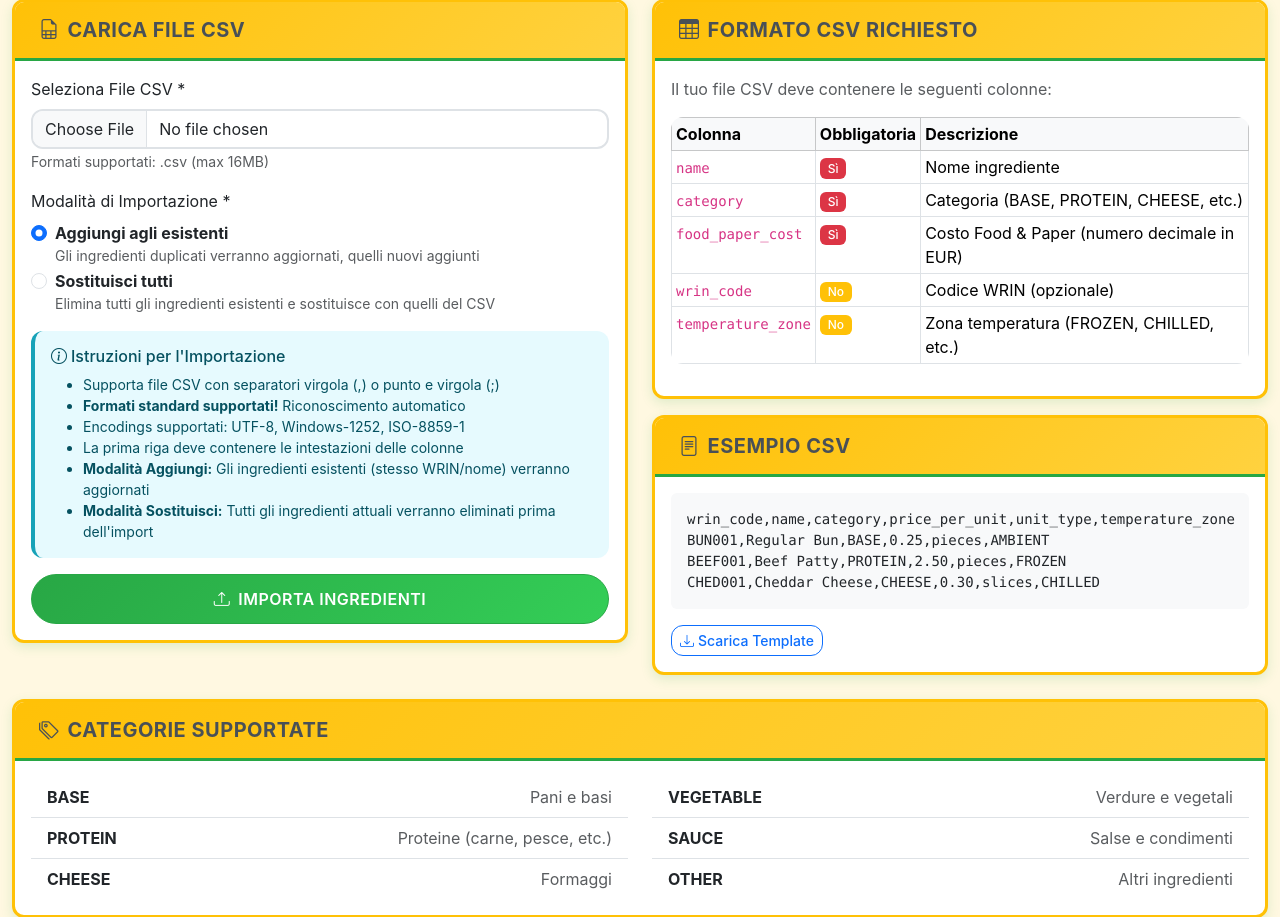
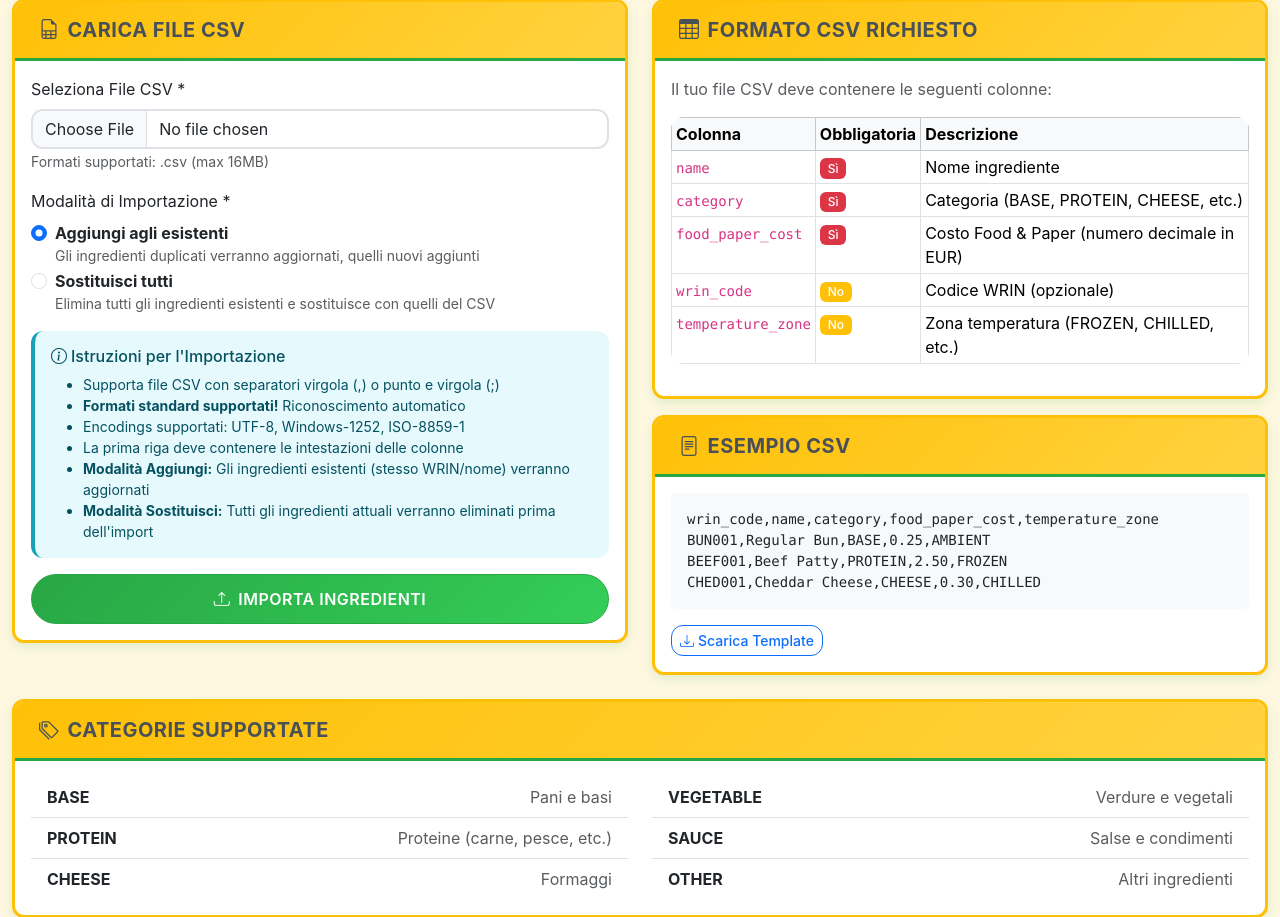
Before and after one commit to Listino2025/menu-builder-app, a Flask app: page /ingredients/import in a window 1280 px wide. Shown: the part 183-1100 px from the top of the page. Run offline with Flask 3, Linux system fonts and the light colour scheme; a user stored in the database is signed in.

Commit message:
fix edit ingredients

```diff
--- a/app/routes/ingredients.py
+++ b/app/routes/ingredients.py
@@ -56,22 +56,11 @@ def create_ingredient():
                                          temp_zones=Ingredient.TEMP_ZONES,
                                          form_data=request.form)
 
-            # Validate unit type
-            valid_units = ['kg', 'g', 'hg', 'dag', 'dg', 'l', 'dl', 'cl', 'ml', 'pieces', 'slices', 'portions']
-            unit_type = request.form['unit_type']
-            if unit_type not in valid_units:
-                flash(f'Invalid unit type. Please select from: {", ".join(valid_units)}', 'error')
-                return render_template('ingredients/create.html',
-                                     categories=Ingredient.CATEGORIES,
-                                     temp_zones=Ingredient.TEMP_ZONES,
-                                     form_data=request.form)
-
             ingredient = Ingredient(
                 wrin_code=wrin_code,
                 name=request.form['name'],
                 category=request.form['category'],
-                price_per_unit=float(request.form['price_per_unit']),
-                unit_type=unit_type,
+                food_paper_cost=float(request.form['food_paper_cost']),
                 temperature_zone=request.form.get('temperature_zone'),
                 created_by=current_user.id
             )
@@ -83,7 +72,7 @@ def create_ingredient():
             return redirect(url_for('main.ingredients'))
 
         except ValueError as e:
-            flash('Invalid price format. Please enter a valid number.', 'error')
+            flash('Invalid cost format. Please enter a valid number.', 'error')
             return render_template('ingredients/create.html',
                                  categories=Ingredient.CATEGORIES,
                                  temp_zones=Ingredient.TEMP_ZONES,
@@ -92,8 +81,6 @@ def create_ingredient():
             db.session.rollback()
             if 'wrin_code' in str(e).lower() and 'unique' in str(e).lower():
                 flash(f'WRIN code already exists. Please use a different code.', 'error')
-            elif 'unit_type' in str(e).lower() and 'check' in str(e).lower():
-                flash(f'Invalid unit type. Please select a valid unit.', 'error')
             else:
                 flash(f'Error creating ingredient: {str(e)}', 'error')
             return render_template('ingredients/create.html',
@@ -124,21 +111,10 @@ def edit_ingredient(id):
                                          categories=Ingredient.CATEGORIES,
                                          temp_zones=Ingredient.TEMP_ZONES)
 
-            # Validate unit type
-            valid_units = ['kg', 'g', 'hg', 'dag', 'dg', 'l', 'dl', 'cl', 'ml', 'pieces', 'slices', 'portions']
-            unit_type = request.form['unit_type']
-            if unit_type not in valid_units:
-                flash(f'Invalid unit type. Please select from: {", ".join(valid_units)}', 'error')
-                return render_template('ingredients/edit.html',
-                                     ingredient=ingredient,
-                                     categories=Ingredient.CATEGORIES,
-                                     temp_zones=Ingredient.TEMP_ZONES)
-
             ingredient.wrin_code = wrin_code
             ingredient.name = request.form['name']
             ingredient.category = request.form['category']
-            ingredient.price_per_unit = float(request.form['price_per_unit'])
-            ingredient.unit_type = unit_type
+            ingredient.food_paper_cost = float(request.form['food_paper_cost'])
             ingredient.temperature_zone = request.form.get('temperature_zone')
 
             db.session.commit()
@@ -147,13 +123,13 @@ def edit_ingredient(id):
             return redirect(url_for('main.ingredients'))
 
         except ValueError as e:
-            flash('Invalid price format. Please enter a valid number.', 'error')
+            flash('Invalid cost format. Please enter a valid number.', 'error')
         except Exception as e:
             db.session.rollback()
+            print(f"DEBUG: Error updating ingredient: {str(e)}")  # Debug log
+            print(f"DEBUG: Form data: {dict(request.form)}")  # Debug log
             if 'wrin_code' in str(e).lower() and 'unique' in str(e).lower():
                 flash(f'WRIN code already exists. Please use a different code.', 'error')
-            elif 'unit_type' in str(e).lower() and 'check' in str(e).lower():
-                flash(f'Invalid unit type. Please select a valid unit.', 'error')
             else:
                 flash(f'Error updating ingredient: {str(e)}', 'error')
 
@@ -270,7 +246,7 @@ def import_ingredients():
 
                 # Check if it's standard restaurant format
                 is_standard_format = False
-                standard_columns = ['Material group', 'WRIN code', 'Article description', 'Case unit', 'Temperature zone', 'Price']
+                standard_columns = ['Material group', 'WRIN code', 'Article description', 'Temperature zone', 'Price']
 
                 # Clean column names and check for standard format
                 df.columns = [str(col).strip() for col in df.columns]
@@ -284,7 +260,6 @@ def import_ingredients():
                         'Article description': 'name',
                         'Material group': 'material_group_raw',
                         'WRIN code': 'wrin_code',
-                        'Case unit': 'unit_type_raw',
                         'Temperature zone': 'temperature_zone_raw',
                         'Price': 'price_raw'
                     })
@@ -327,14 +302,6 @@ def import_ingredients():
 
                     df['category'] = df.apply(lambda row: map_category(row['material_group_raw'], row['name']), axis=1)
 
-                    # Convert unit types
-                    unit_mapping = {
-                        'CES': 'pieces',
-                        'CAR': 'kg',
-                        'LT': 'l',
-                        'KG': 'kg'
-                    }
-                    df['unit_type'] = df['unit_type_raw'].map(unit_mapping).fillna('pieces')
 
                     # Convert temperature zones
                     temp_mapping = {
@@ -361,11 +328,11 @@ def import_ingredients():
                         except:
                             return 0.0
 
-                    df['price_per_unit'] = df['price_raw'].apply(convert_price)
+                    df['food_paper_cost'] = df['price_raw'].apply(convert_price)
 
                 else:
                     # Standard format check
-                    required_columns = ['name', 'category', 'price_per_unit', 'unit_type']
+                    required_columns = ['name', 'category', 'food_paper_cost']
                     df.columns = df.columns.str.lower().str.strip()
 
                     missing_columns = [col for col in required_columns if col not in df.columns]
@@ -429,7 +396,7 @@ def import_ingredients():
                         # Skip rows with missing required data
                         if pd.isna(row['name']) or row['name'] == '' or str(row['name']).strip() == '':
                             continue
-                        if pd.isna(row['price_per_unit']) or row['price_per_unit'] == '':
+                        if pd.isna(row['food_paper_cost']) or row['food_paper_cost'] == '':
                             continue
 
                         # Check if ingredient already exists (only in add mode)
@@ -445,8 +412,7 @@ def import_ingredients():
                             # Update existing ingredient
                             existing.name = row['name']
                             existing.category = row['category']
-                            existing.price_per_unit = float(row['price_per_unit'])
-                            existing.unit_type = row['unit_type']
+                            existing.food_paper_cost = float(row['food_paper_cost'])
                             if 'wrin_code' in df.columns:
                                 existing.wrin_code = row['wrin_code'] if pd.notna(row['wrin_code']) else None
                             if 'temperature_zone' in df.columns:
@@ -459,8 +425,7 @@ def import_ingredients():
                                 wrin_code=row['wrin_code'] if 'wrin_code' in df.columns and pd.notna(row['wrin_code']) else None,
                                 name=row['name'],
                                 category=row['category'],
-                                price_per_unit=float(row['price_per_unit']),
-                                unit_type=row['unit_type'],
+                                food_paper_cost=float(row['food_paper_cost']),
                                 temperature_zone=row['temperature_zone'] if 'temperature_zone' in df.columns and pd.notna(row['temperature_zone']) else None,
                                 created_by=current_user.id
                             )
@@ -511,10 +476,10 @@ def import_ingredients():
     # Show sample CSV format
     sample_data = {
         'Sample CSV Format': [
-            'wrin_code,name,category,price_per_unit,unit_type,temperature_zone',
-            'BUN001,Regular Bun,BASE,0.25,pieces,AMBIENT',
-            'BEEF001,Beef Patty,PROTEIN,2.50,pieces,FROZEN',
-            'CHED001,Cheddar Cheese,CHEESE,0.30,slices,CHILLED'
+            'wrin_code,name,category,food_paper_cost,temperature_zone',
+            'BUN001,Regular Bun,BASE,0.25,AMBIENT',
+            'BEEF001,Beef Patty,PROTEIN,2.50,FROZEN',
+            'CHED001,Cheddar Cheese,CHEESE,0.30,CHILLED'
         ]
     }
 
@@ -529,15 +494,14 @@ def export_ingredients():
 
         # Create CSV data
         csv_data = []
-        csv_data.append(['WRIN Code', 'Name', 'Category', 'Price per Unit', 'Unit Type', 'Temperature Zone', 'Created By'])
+        csv_data.append(['WRIN Code', 'Name', 'Category', 'Food Paper Cost', 'Temperature Zone', 'Created By'])
 
         for ing in ingredients:
             csv_data.append([
                 ing.wrin_code or '',
                 ing.name,
                 ing.category,
-                float(ing.price_per_unit),
-                ing.unit_type,
+                float(ing.food_paper_cost),
                 ing.temperature_zone or '',
                 ing.creator.username if ing.creator else ''
             ])
--- a/app/static/js/app.js
+++ b/app/static/js/app.js
@@ -7,7 +7,20 @@ class MenuBuilder {
     constructor() {
         this.selectedIngredients = [];
         this.totalCost = 0;
+        // Check if we're on an ingredients page and skip initialization
+        if (this.isIngredientPage()) {
+            console.log('App.js debug - Skipping initialization on ingredients page');
+            return;
+        }
+        console.log('App.js debug - Initializing MenuBuilder');
         this.init();
+    }
+
+    isIngredientPage() {
+        const isIngredient = window.location.pathname.includes('/ingredients');
+        console.log('App.js debug - Current path:', window.location.pathname);
+        console.log('App.js debug - Is ingredient page:', isIngredient);
+        return isIngredient;
     }
 
     init() {
@@ -297,11 +310,14 @@ class MenuBuilder {
         const ingredient = this.getIngredientData(ingredientId);
         if (!ingredient) return;
 
-        // Determine default quantity based on unit type
-        const defaultQuantity = this.getDefaultQuantity(ingredient.unit);
+        // Check if ingredient is already added
+        const existingLayer = document.querySelector(`[data-ingredient-id="${ingredientId}"]`);
+        if (existingLayer) {
+            return; // Don't add duplicate ingredients
+        }
 
-        // Create ingredient layer with quantity input
-        const layer = this.createIngredientLayer(ingredient, defaultQuantity);
+        // Create ingredient layer
+        const layer = this.createIngredientLayer(ingredient);
 
         const sandwichBuilder = document.getElementById('sandwich-builder');
 
@@ -331,84 +347,36 @@ class MenuBuilder {
         return defaultQuantities[unitType] || 1;
     }
 
-    createIngredientLayer(ingredient, quantity) {
-        // Creating ingredient layer
+    createIngredientLayer(ingredient) {
+        // Creating ingredient layer with simplified approach - no quantities, fixed F&P cost
         const layer = document.createElement('div');
         layer.className = `sandwich-layer ${ingredient.category.toLowerCase()}`;
         layer.setAttribute('data-ingredient-id', ingredient.id);
-        layer.setAttribute('data-ingredient-price', ingredient.price);
-        layer.setAttribute('data-ingredient-unit', ingredient.unit);
-
-        // Determine step and increment values based on unit
-        let stepValue, incrementValue, placeholder;
-
-        if (ingredient.unit === 'pieces' || ingredient.unit === 'slices' || ingredient.unit === 'portions') {
-            stepValue = '1';
-            incrementValue = 1;
-            placeholder = `${quantity} ${ingredient.unit}`;
-        } else if (ingredient.unit === 'g' || ingredient.unit === 'ml') {
-            stepValue = '1';
-            incrementValue = 10; // 10g or 10ml increments
-            placeholder = `${quantity} ${ingredient.unit}`;
-        } else { // kg, l
-            stepValue = '0.001';
-            incrementValue = 0.010; // 10g or 10ml increments in kg/l
-            placeholder = `${quantity} ${ingredient.unit}`;
-        }
+        layer.setAttribute('data-ingredient-fp-cost', ingredient.fpCost);
 
         layer.innerHTML = `
             <div class="d-flex align-items-center justify-content-between">
                 <div class="flex-grow-1">
                     <div class="fw-medium">${ingredient.name}</div>
-                    <small class="text-muted">€${parseFloat(ingredient.price).toFixed(3)} / ${ingredient.unit}</small>
+                    <small class="text-muted">€${parseFloat(ingredient.fpCost).toFixed(3)} F&P</small>
                 </div>
                 <div class="d-flex align-items-center gap-2">
-                    <div class="quantity-control d-flex align-items-center gap-1">
-                        <button type="button" class="btn btn-sm btn-outline-danger quantity-decrease"
-                                data-change="-${incrementValue}">-</button>
-                        <input type="number" class="form-control form-control-sm quantity-input text-center"
-                               value="${quantity}"
-                               step="${stepValue}"
-                               min="0"
-                               placeholder="${placeholder}"
-                               data-ingredient-id="${ingredient.id}"
-                               style="width: 70px; border-radius: 8px 0 0 8px;">
-                        <span class="quantity-unit small fw-bold"
-                              style="background-color: #FFC72C; color: #27251F; padding: 6px 8px; border: 1px solid #dee2e6; border-left: none; border-radius: 0 8px 8px 0; font-size: 0.75rem; display: flex; align-items: center;">
-                            ${ingredient.unit}
-                        </span>
-                        <button type="button" class="btn btn-sm btn-outline-success quantity-increase"
-                                data-change="${incrementValue}">+</button>
-                    </div>
-                    <button type="button" class="layer-remove">
+                    <button type="button" class="btn btn-sm btn-outline-danger layer-remove">
                         <i class="bi bi-x"></i>
                     </button>
                 </div>
             </div>
         `;
 
+        // Add event listener for remove button
+        const removeBtn = layer.querySelector('.layer-remove');
+        removeBtn.addEventListener('click', (e) => {
+            this.removeLayer(e.target);
+        });
+
         return layer;
     }
 
-    adjustQuantity(button, change) {
-        // Find input in the new input-group structure
-        const quantityControl = button.closest('.quantity-control');
-        const input = quantityControl.querySelector('.quantity-input');
-        const currentValue = parseFloat(input.value) || 0;
-        const newValue = Math.max(0, currentValue + change);
-
-        // Round to appropriate precision based on unit
-        const unit = input.closest('.sandwich-layer').getAttribute('data-ingredient-unit');
-        if (unit === 'pieces' || unit === 'slices' || unit === 'portions') {
-            input.value = Math.round(newValue);
-        } else if (unit === 'g' || unit === 'ml') {
-            input.value = Math.round(newValue); // Integer grams/ml
-        } else { // kg, l
-            input.value = newValue.toFixed(3); // 3 decimal places for kg/l
-        }
-
-        this.calculateCosts();
-    }
 
     removeLayer(button) {
         const layer = button.closest('.sandwich-layer');
@@ -445,61 +413,6 @@ class MenuBuilder {
         }
     }
 
-    createSandwichLayer(ingredient) {
-        const layer = document.createElement('div');
-        layer.className = `sandwich-layer ${ingredient.category.toLowerCase()}`;
-        layer.setAttribute('data-ingredient-id', ingredient.id);
-        layer.innerHTML = `
-            <div class="d-flex justify-content-between align-items-center">
-                <div>
-                    <span class="drag-handle me-2">
-                        <i class="bi bi-grip-vertical"></i>
-                    </span>
-                    <strong>${ingredient.name}</strong>
-                    <small class="text-muted ms-2">€${ingredient.price_per_unit}/${ingredient.unit_type}</small>
-                </div>
-                <div class="d-flex align-items-center">
-                    <input type="number" class="form-control form-control-sm quantity-input me-2"
-                           value="1" min="0.1" step="0.1" style="width: 80px;"
-                           data-ingredient-id="${ingredient.id}">
-                    <button type="button" class="layer-remove" onclick="menuBuilder.removeIngredientFromSandwich('${ingredient.id}')">
-                        <i class="bi bi-x"></i>
-                    </button>
-                </div>
-            </div>
-        `;
-
-        // Add event listeners for quantity input
-        const quantityInput = layer.querySelector('.quantity-input');
-        quantityInput.addEventListener('input', this.calculateCosts.bind(this));
-        quantityInput.addEventListener('change', this.calculateCosts.bind(this));
-        quantityInput.addEventListener('keyup', this.calculateCosts.bind(this));
-
-        // Add event listeners for +/- buttons
-        const decreaseBtn = layer.querySelector('.quantity-decrease');
-        const increaseBtn = layer.querySelector('.quantity-increase');
-        const removeBtn = layer.querySelector('.layer-remove');
-
-        decreaseBtn.addEventListener('click', (e) => {
-            const change = parseFloat(e.target.getAttribute('data-change'));
-            this.adjustQuantity(e.target, change);
-        });
-
-        increaseBtn.addEventListener('click', (e) => {
-            const change = parseFloat(e.target.getAttribute('data-change'));
-            this.adjustQuantity(e.target, change);
-        });
-
-        removeBtn.addEventListener('click', (e) => {
-            this.removeLayer(e.target);
-        });
-
-        // Make sure input is not readonly or disabled
-        quantityInput.removeAttribute('readonly');
-        quantityInput.removeAttribute('disabled');
-
-        return layer;
-    }
 
     // Cost Calculations
     calculateCosts() {
@@ -507,17 +420,12 @@ class MenuBuilder {
         let totalCost = 0;
 
         layers.forEach(layer => {
-            const ingredientId = layer.getAttribute('data-ingredient-id');
-            const quantityInput = layer.querySelector('.quantity-input');
-            const quantity = parseFloat(quantityInput.value) || 0;
-            const pricePerUnit = parseFloat(layer.getAttribute('data-ingredient-price')) || 0;
-
-            totalCost += pricePerUnit * quantity;
+            const fpCost = parseFloat(layer.getAttribute('data-ingredient-fp-cost')) || 0;
+            totalCost += fpCost;
         });
 
         this.totalCost = totalCost;
         this.updateCostDisplay();
-        this.calculateProfit();
         this.updateIngredientInputs();
     }
 
@@ -528,17 +436,14 @@ class MenuBuilder {
         // Clear existing inputs
         ingredientInputsContainer.innerHTML = '';
 
-        // Add hidden inputs for each ingredient with quantity
+        // Add hidden inputs for each ingredient
         const layers = document.querySelectorAll('.sandwich-layer');
         layers.forEach((layer, index) => {
             const ingredientId = layer.getAttribute('data-ingredient-id');
-            const quantityInput = layer.querySelector('.quantity-input');
-            const quantity = quantityInput.value;
 
             // Create inputs in the format expected by the backend
             const hiddenInputs = `
                 <input type="hidden" name="ingredient_ids[]" value="${ingredientId}">
-                <input type="hidden" name="quantities[]" value="${quantity}">
             `;
 
             ingredientInputsContainer.insertAdjacentHTML('beforeend', hiddenInputs);
@@ -675,8 +580,7 @@ class MenuBuilder {
         const ingredientData = {
             id: ingredientId,
             name: ingredientElement.getAttribute('data-ingredient-name'),
-            price: parseFloat(ingredientElement.getAttribute('data-ingredient-price')),
-            unit: ingredientElement.getAttribute('data-ingredient-unit'),
+            fpCost: parseFloat(ingredientElement.getAttribute('data-ingredient-fp-cost')),
             category: ingredientElement.getAttribute('data-ingredient-category')
         };
 
--- a/app/templates/base.html
+++ b/app/templates/base.html
@@ -221,24 +221,9 @@
 
     <!-- Custom JavaScript -->
     {% if request.endpoint != 'main.create_sandwich' %}
-    <script src="{{ url_for('static', filename='js/app.js') }}?v=3"></script>
+    <script src="{{ url_for('static', filename='js/app.js') }}"></script>
     {% endif %}
 
     {% block scripts %}{% endblock %}
-
-    <!-- PWA Service Worker -->
-    <script>
-        if ('serviceWorker' in navigator) {
-            window.addEventListener('load', function() {
-                navigator.serviceWorker.register('/static/sw.js')
-                .then(function(registration) {
-                    console.log('ServiceWorker registration successful');
-                })
-                .catch(function(error) {
-                    console.log('ServiceWorker registration failed');
-                });
-            });
-        }
-    </script>
 </body>
 </html>
```
Also changed, not shown: app/templates/ingredients/create.html (+33 -4 lines), app/templates/ingredients/edit.html (+1 -8 lines).
